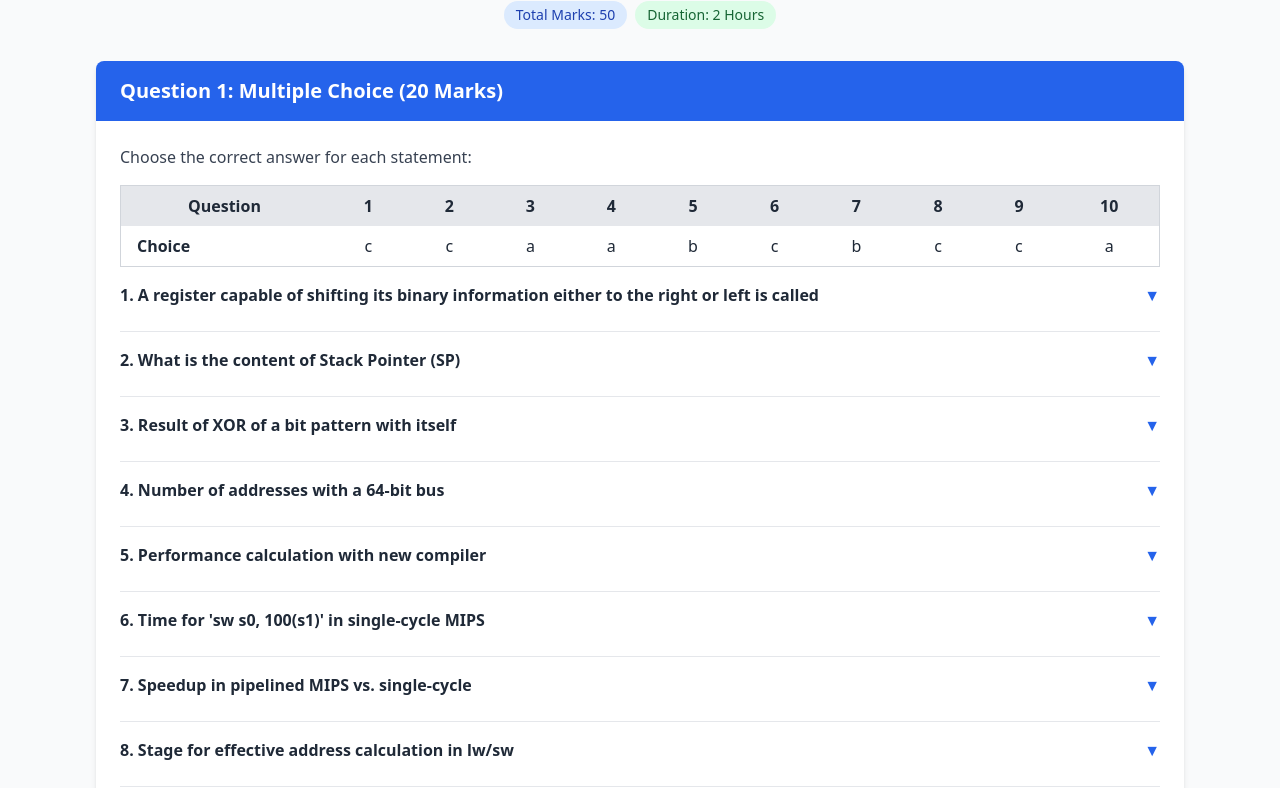
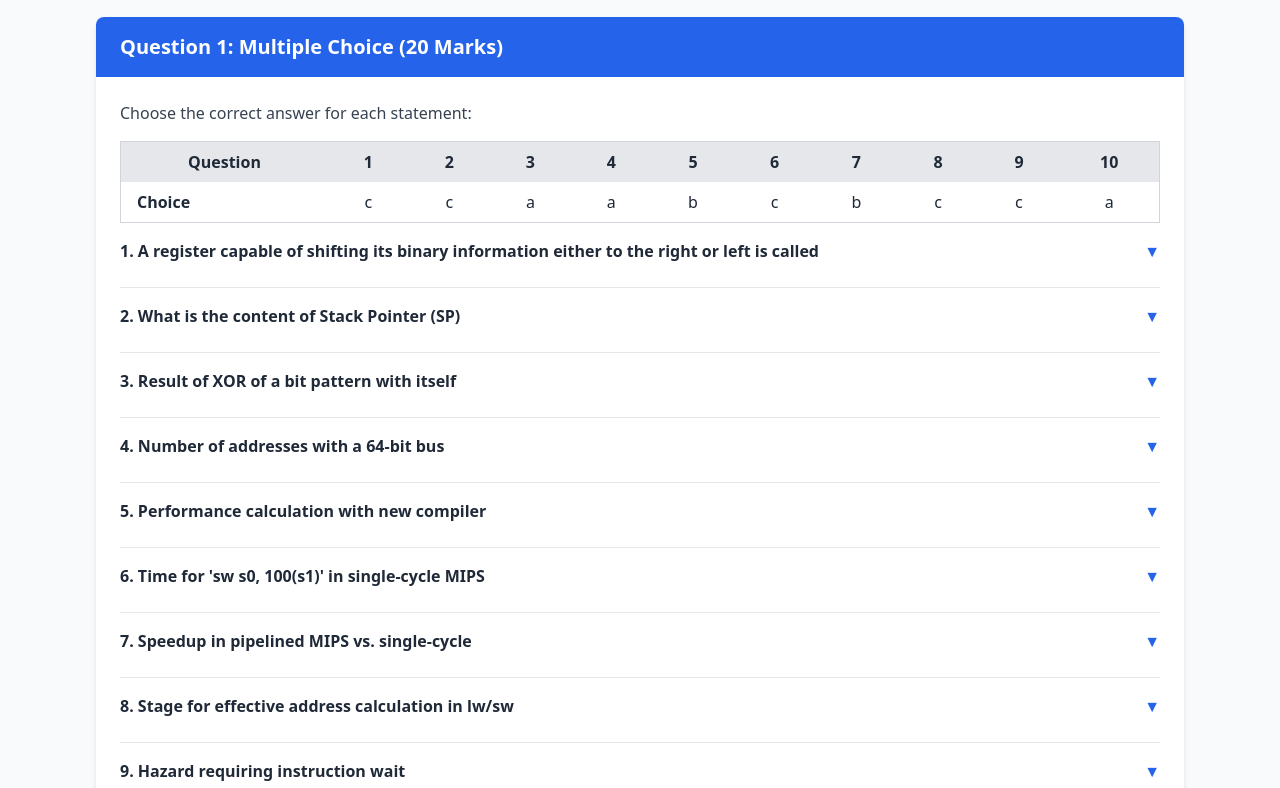
Before and after one commit to MahmoudSaad1307/ARCHI2022, a plain HTML site: page index.html in a window 1280 px wide. Shown: the part 83-871 px from the top of the page. Drawn offline with nearby package versions, Linux system fonts and the light colour scheme.

Commit message:
edit on head line

```diff
--- a/index.html
+++ b/index.html
@@ -33,10 +33,7 @@
 <body class="bg-gray-50 text-gray-800 font-sans p-4 md:p-8 max-w-6xl mx-auto">
     <header class="mb-8 text-center">
         <h1 class="text-2xl md:text-3xl font-bold text-blue-700 mb-2">Computer Architecture Final Exam 2022</h1>
-        <div class="mt-4 flex flex-wrap justify-center gap-2">
-            <span class="px-3 py-1 bg-blue-100 text-blue-800 rounded-full text-sm">Total Marks: 50</span>
-            <span class="px-3 py-1 bg-green-100 text-green-800 rounded-full text-sm">Duration: 2 Hours</span>
-        </div>
+
     </header>
 
     <!-- Question 1: Multiple Choice -->
```
